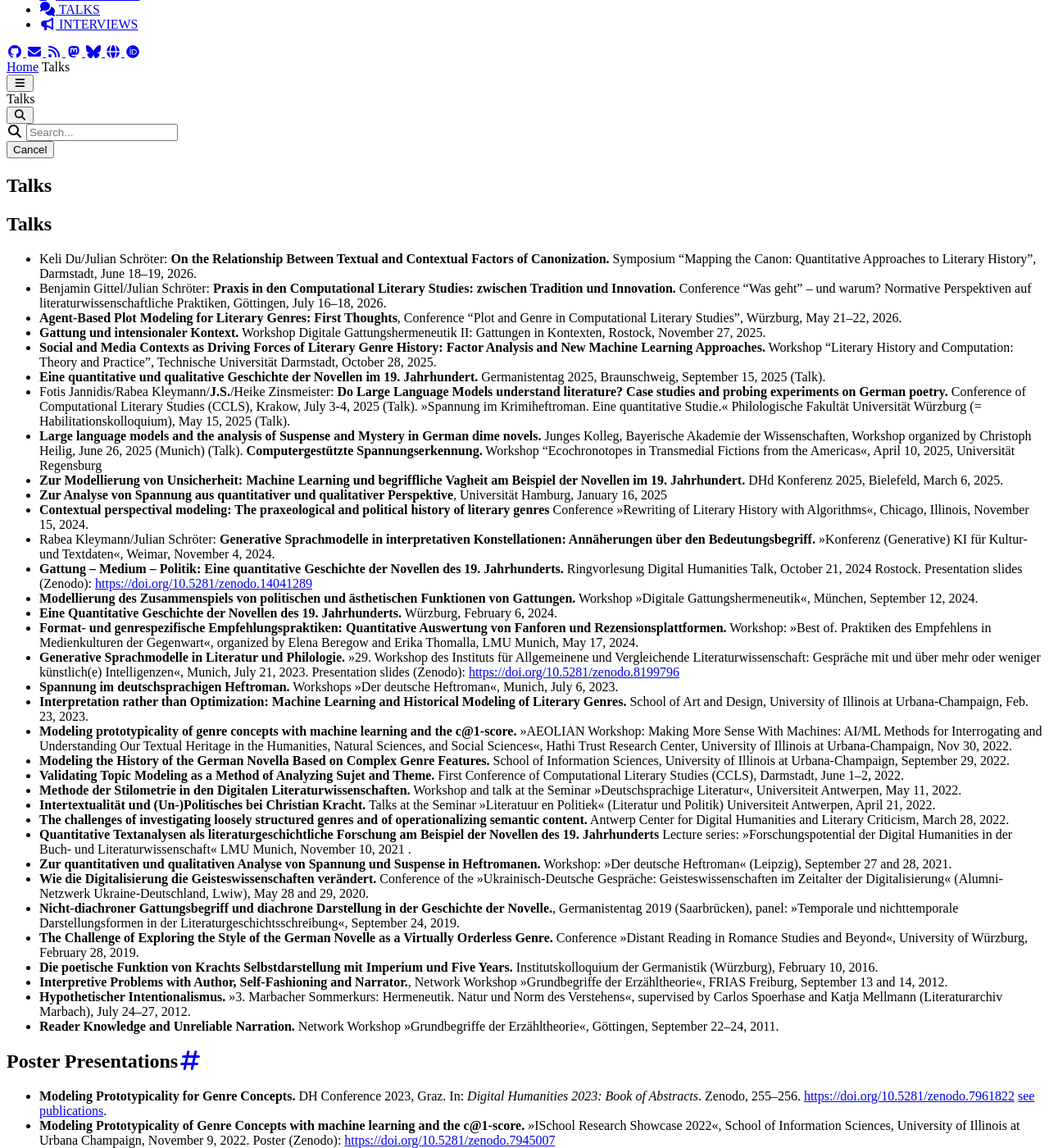
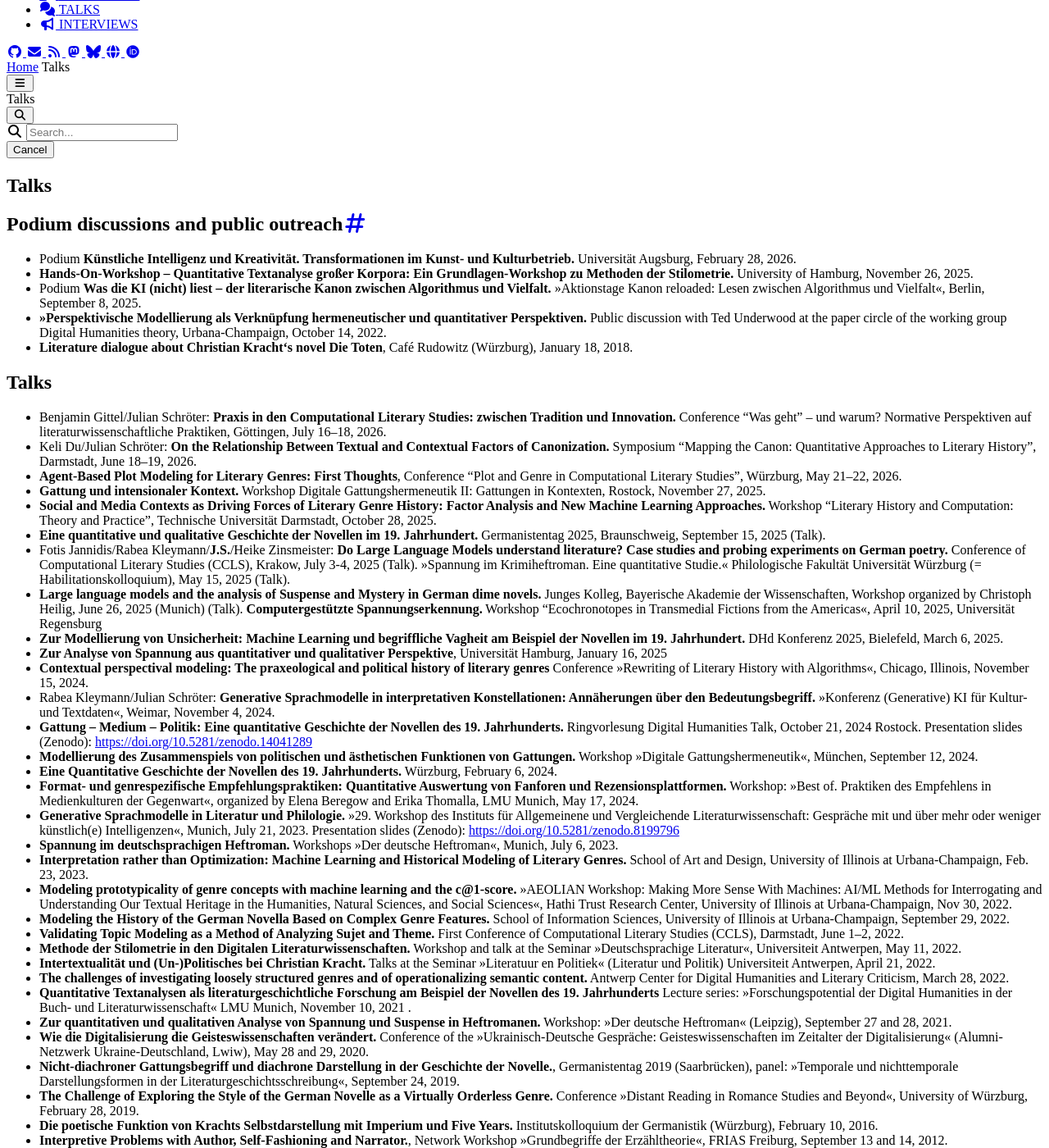
Before and after one commit to julianschroeter/julianschroeter.github.io, a Jekyll site: the page built from _tabs/talks.md, in a window 1280 px wide and 1400 px high, scrolled down 474 px. Shown: the whole window at 82% size. Built offline with Jekyll 4.4.1, drawn with Linux system fonts in a browser that asks for light colours; cached includes are drawn as plain includes; nearby versions of some CDN libraries; some of the changed text lies outside the part shown.

Commit message:
Interviews

```diff
--- a/_tabs/talks.md
+++ b/_tabs/talks.md
@@ -4,10 +4,16 @@ icon: fas fa-comments
 order: 7
 ---
 
+## Podium discussions and public outreach
+- Podium **Künstliche Intelligenz und Kreativität. Transformationen im Kunst- und Kulturbetrieb.** Universität Augsburg, February 28, 2026.
+- **Hands-On-Workshop – Quantitative Textanalyse großer Korpora: Ein Grundlagen-Workshop zu Methoden der Stilometrie.** University of Hamburg, November  26, 2025.
+- Podium **Was die KI (nicht) liest – der literarische Kanon zwischen Algorithmus und Vielfalt.** »Aktionstage Kanon reloaded: Lesen zwischen Algorithmus und Vielfalt«, Berlin, September 8, 2025.
+- **»Perspektivische Modellierung als Verknüpfung hermeneutischer und quantitativer Perspektiven.** Public discussion with Ted Underwood at the paper circle of the working group Digital Humanities theory, Urbana-Champaign, October 14, 2022.
+- **Literature dialogue about Christian Kracht‘s novel Die Toten**, Café Rudowitz (Würzburg), January 18, 2018.
+
 # Talks
-
+- Benjamin Gittel/Julian Schröter: **Praxis in den Computational Literary Studies: zwischen Tradition und Innovation.** Conference “Was geht” – und warum? Normative Perspektiven auf literaturwissenschaftliche Praktiken, Göttingen, July 16–18, 2026.
 - Keli Du/Julian Schröter: **On the Relationship Between Textual and Contextual Factors of Canonization.** Symposium “Mapping the Canon: Quantitative Approaches to Literary History”, Darmstadt, June 18–19, 2026.
-- Benjamin Gittel/Julian Schröter: **Praxis in den Computational Literary Studies: zwischen Tradition und Innovation.** Conference “Was geht” – und warum? Normative Perspektiven auf literaturwissenschaftliche Praktiken, Göttingen, July 16–18, 2026.
 - **Agent-Based Plot Modeling for Literary Genres: First Thoughts**, Conference “Plot and Genre in Computational Literary Studies”, Würzburg, May 21–22, 2026.
 - **Gattung und intensionaler Kontext.** Workshop Digitale Gattungshermeneutik II: Gattungen in Kontexten, Rostock, November 27, 2025.
 - **Social and Media Contexts as Driving Forces of Literary Genre History: Factor Analysis and New Machine Learning Approaches.** Workshop "Literary History and Computation: Theory and Practice", Technische Universität Darmstadt, October 28, 2025.
```
Also changed, not shown: other parts of _tabs/talks.md (+0 -8 lines).
